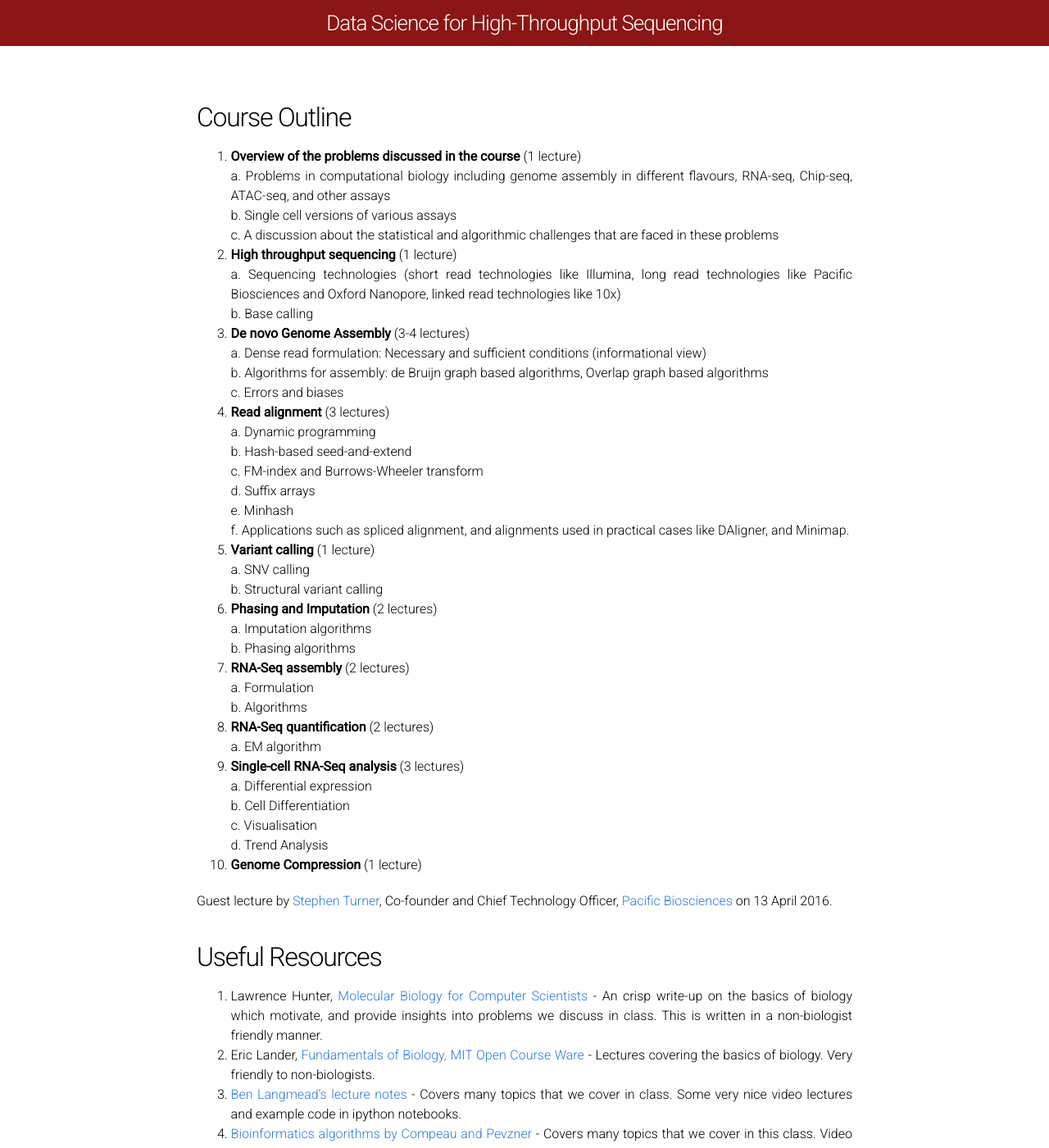
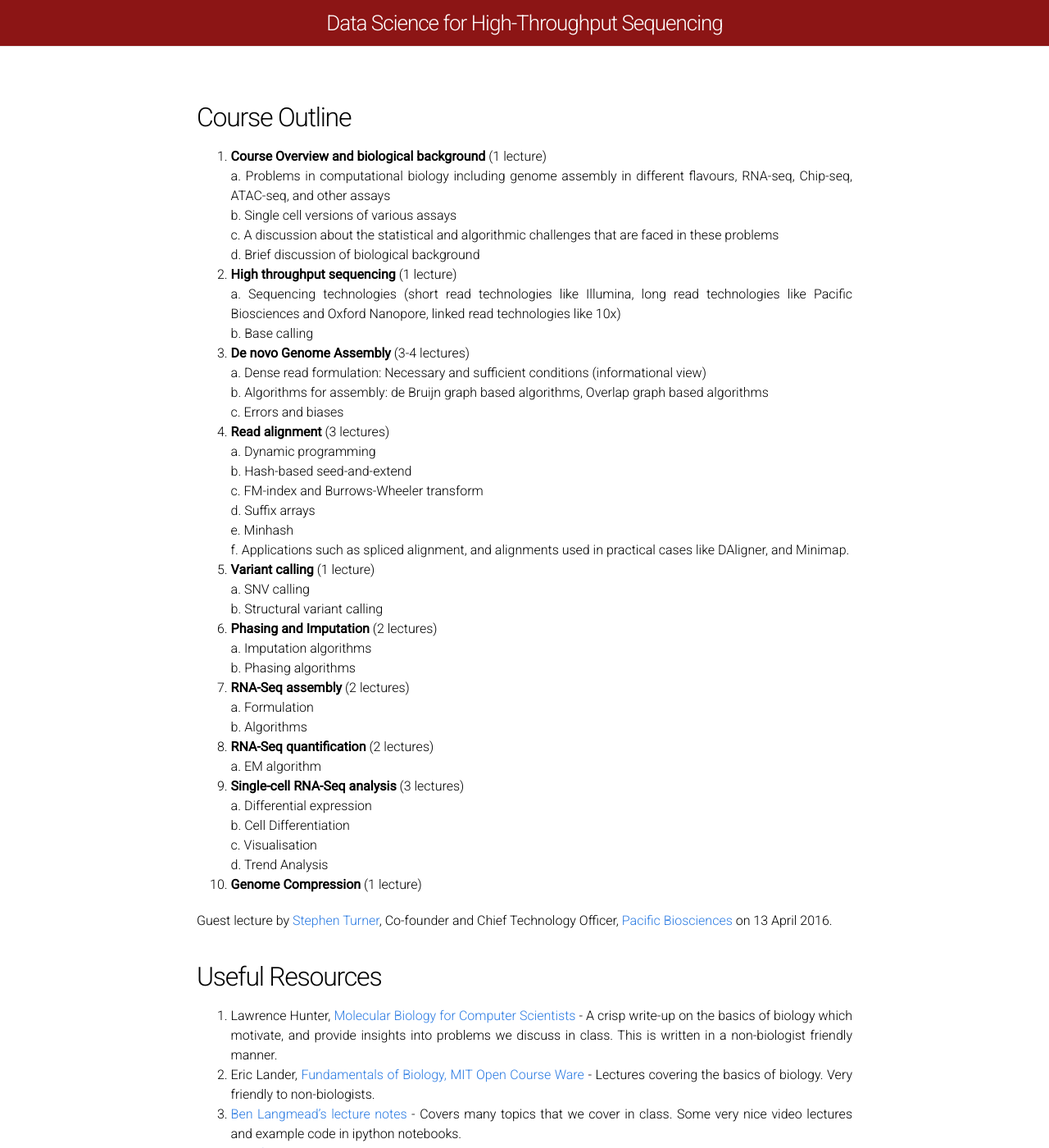
Before and after one commit to laurashen/data-science-sequencing.github.io, a Jekyll site: the page built from lectures/lecture0.md, in a window 1280 px wide and 1400 px high. Shown: the whole window at 82% size. Built offline with Jekyll 4.4.1, drawn with Linux system fonts in a browser that asks for light colours; comment, search, counter and statistics services are not loaded.

Commit message:
Update lecture0.md

```diff
--- a/lectures/lecture0.md
+++ b/lectures/lecture0.md
@@ -7,13 +7,15 @@ permalink: /lectures/lecture0/
 ## Course Outline
 
 
-1. **Overview of the problems discussed in the course** (1 lecture)
+1. **Course Overview and biological background** (1 lecture)
 
 	a. Problems in computational biology including genome assembly in different flavours, RNA-seq, Chip-seq, ATAC-seq, and other assays
 
 	b. Single cell versions of various assays
 
 	c. A discussion about the statistical and algorithmic challenges that are faced in these problems
+
+	d. Brief discussion of biological background
 
 2. **High throughput sequencing** (1 lecture)
 
@@ -81,7 +83,7 @@ Guest lecture by [Stephen Turner](http://www.pacb.com/people/stephen-turner-phd/
 
 ## Useful Resources
 
-1. Lawrence Hunter, [Molecular Biology for Computer Scientists](http://compbio.ucdenver.edu/hunter/01-Hunter.pdf) - An crisp write-up on the basics of biology which motivate, and provide insights into problems we discuss in class. This is written in a non-biologist friendly manner.
+1. Lawrence Hunter, [Molecular Biology for Computer Scientists](http://compbio.ucdenver.edu/hunter/01-Hunter.pdf) - A crisp write-up on the basics of biology which motivate, and provide insights into problems we discuss in class. This is written in a non-biologist friendly manner.
 
 3. Eric Lander, [Fundamentals of Biology, MIT Open Course Ware]( http://ocw.mit.edu/courses/biology/7-01sc-fundamentals-of-biology-fall-2011/) - Lectures covering the basics of biology. Very friendly to non-biologists.
 
```
